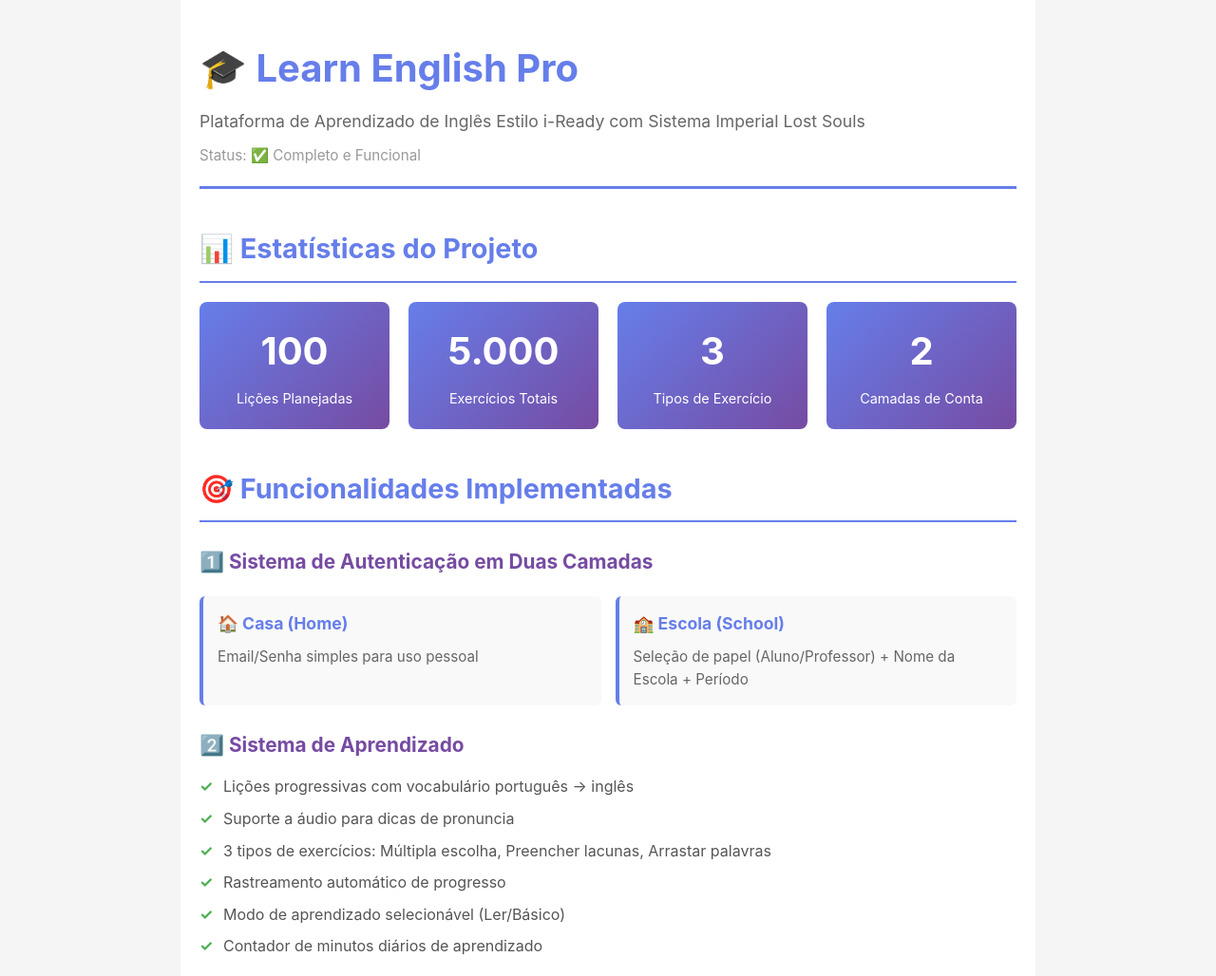
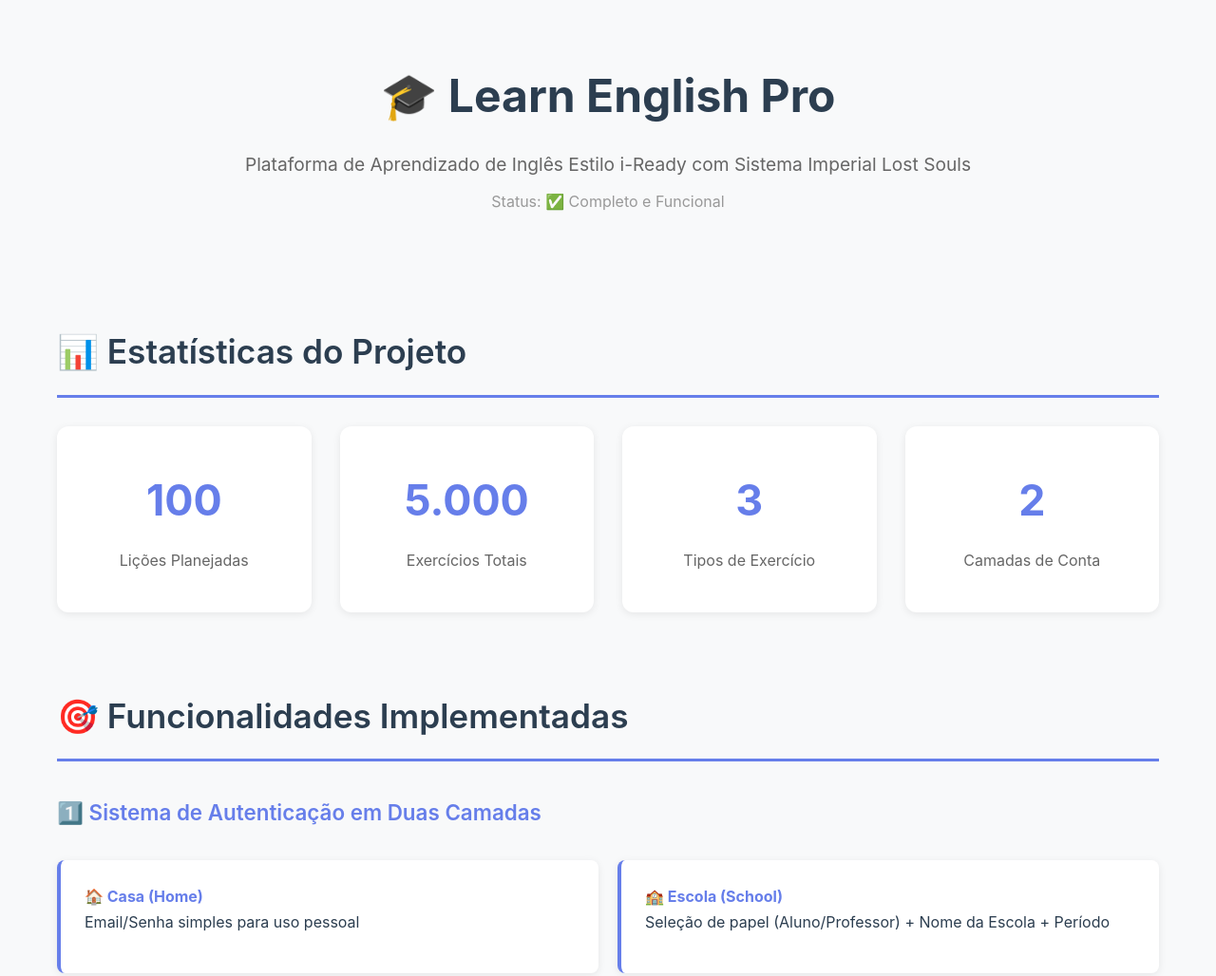
Before and after one commit to Goreowner/gorebannedsit, a plain HTML site: page index.html in a window 1280 px wide. Shown: the top 1028 px of the page at 95% size. Drawn offline with Linux system fonts and the light colour scheme.

Commit message:
Update index.html

```diff
--- a/index.html
+++ b/index.html
@@ -5,260 +5,66 @@
   <meta name="viewport" content="width=device-width, initial-scale=1.0">
   <title>Learn English Pro - Documentação Completa</title>
   <style>
-    * {
-      margin: 0;
-      padding: 0;
-      box-sizing: border-box;
-    }
-
-    body {
-      font-family: -apple-system, BlinkMacSystemFont, 'Segoe UI', 'Roboto', 'Oxygen', 'Ubuntu', 'Cantarell', sans-serif;
-      background-color: #f5f5f5;
-      color: #333;
-      line-height: 1.6;
-    }
-
-    .container {
-      max-width: 900px;
-      margin: 0 auto;
-      padding: 40px 20px;
-      background: white;
-      min-height: 100vh;
-    }
-
-    header {
-      margin-bottom: 40px;
-      padding-bottom: 20px;
-      border-bottom: 3px solid #667eea;
-    }
-
-    h1 {
-      font-size: 2.5em;
-      margin-bottom: 10px;
-      color: #667eea;
-    }
-
-    .subtitle {
-      font-size: 1.1em;
-      color: #666;
-      margin-bottom: 5px;
-    }
-
-    .status {
-      font-size: 0.95em;
-      color: #999;
-      margin-top: 10px;
-    }
-
-    h2 {
-      font-size: 1.8em;
-      margin-top: 40px;
-      margin-bottom: 20px;
-      color: #667eea;
-      border-bottom: 2px solid #667eea;
-      padding-bottom: 10px;
-    }
-
-    h3 {
-      font-size: 1.3em;
-      margin-top: 25px;
-      margin-bottom: 15px;
-      color: #764ba2;
-    }
-
-    .section {
-      margin-bottom: 40px;
-    }
-
-    .stats-grid {
-      display: grid;
-      grid-template-columns: repeat(auto-fit, minmax(200px, 1fr));
-      gap: 20px;
-      margin: 20px 0;
-    }
-
-    .stat-item {
-      background: linear-gradient(135deg, #667eea 0%, #764ba2 100%);
-      color: white;
-      padding: 20px;
-      border-radius: 8px;
-      text-align: center;
-    }
-
-    .stat-number {
-      font-size: 2.5em;
-      font-weight: bold;
-      display: block;
-      margin-bottom: 5px;
-    }
-
-    .stat-label {
-      font-size: 0.9em;
-    }
-
-    .feature-grid {
-      display: grid;
-      grid-template-columns: repeat(auto-fit, minmax(250px, 1fr));
-      gap: 15px;
-      margin: 20px 0;
-    }
-
-    .feature-card {
-      background: #f9f9f9;
-      padding: 15px;
-      border-radius: 6px;
-      border-left: 4px solid #667eea;
-    }
-
-    .feature-card h4 {
-      color: #667eea;
-      margin-bottom: 8px;
-      font-size: 1.1em;
-    }
-
-    .feature-card p {
-      color: #666;
-      font-size: 0.95em;
-    }
-
-    ul {
-      margin-left: 20px;
-      margin-bottom: 15px;
-    }
-
-    li {
-      margin-bottom: 8px;
-      color: #555;
-    }
-
-    table {
-      width: 100%;
-      border-collapse: collapse;
-      margin: 20px 0;
-      font-size: 0.95em;
-    }
-
-    th {
-      background: #667eea;
-      color: white;
-      padding: 12px;
-      text-align: left;
-      font-weight: 600;
-    }
-
-    td {
-      padding: 10px 12px;
-      border-bottom: 1px solid #ddd;
-    }
-
-    tr:hover {
-      background: #f9f9f9;
-    }
-
-    .code-block {
-      background: #f5f5f5;
-      border-left: 4px solid #667eea;
-      padding: 15px;
-      margin: 15px 0;
-      border-radius: 4px;
-      font-family: 'Courier New', monospace;
-      font-size: 0.9em;
-      overflow-x: auto;
-    }
-
-    .highlight {
-      background: #fffbf0;
-      border-left: 4px solid #ffc107;
-      padding: 15px;
-      margin: 15px 0;
-      border-radius: 4px;
-    }
-
-    .highlight strong {
-      color: #667eea;
-    }
-
-    ol {
-      margin-left: 25px;
-      margin-bottom: 15px;
-    }
-
-    ol li {
-      margin-bottom: 10px;
-    }
-
-    footer {
-      margin-top: 60px;
-      padding-top: 20px;
-      border-top: 2px solid #ddd;
-      text-align: center;
-      color: #999;
-      font-size: 0.95em;
-    }
-
-    .checklist {
-      list-style: none;
-      margin-left: 0;
-    }
-
-    .checklist li {
-      padding-left: 25px;
-      position: relative;
-      margin-bottom: 8px;
-    }
-
-    .checklist li:before {
-      content: "✓";
-      position: absolute;
-      left: 0;
-      color: #4caf50;
-      font-weight: bold;
-    }
+    * { margin: 0; padding: 0; box-sizing: border-box; }
+    body { font-family: -apple-system, BlinkMacSystemFont, 'Segoe UI', sans-serif; background: #f8f9fa; color: #2c3e50; line-height: 1.7; }
+    .wrapper { max-width: 1200px; margin: 0 auto; padding: 60px 20px; }
+    header { text-align: center; margin-bottom: 60px; padding-bottom: 40px; }
+    h1 { font-size: 3em; margin-bottom: 15px; font-weight: 700; }
+    .subtitle { font-size: 1.2em; color: #666; margin-bottom: 10px; }
+    .status { font-size: 1em; color: #999; }
+    .stats-container { display: grid; grid-template-columns: repeat(auto-fit, minmax(200px, 1fr)); gap: 30px; margin-bottom: 80px; }
+    .stat-card { background: white; padding: 40px 30px; border-radius: 12px; text-align: center; box-shadow: 0 2px 8px rgba(0,0,0,0.08); transition: transform 0.3s ease; }
+    .stat-card:hover { transform: translateY(-5px); }
+    .stat-number { font-size: 2.8em; font-weight: 700; color: #667eea; display: block; margin-bottom: 12px; }
+    .stat-label { font-size: 1em; color: #666; }
+    h2 { font-size: 2.2em; margin-top: 60px; margin-bottom: 30px; font-weight: 600; padding-bottom: 15px; border-bottom: 3px solid #667eea; }
+    h3 { font-size: 1.4em; margin-top: 35px; margin-bottom: 20px; color: #667eea; font-weight: 600; }
+    h4 { color: #667eea; margin-top: 20px; }
+    p { margin-bottom: 15px; }
+    ul, ol { margin-left: 25px; margin-bottom: 20px; }
+    li { margin-bottom: 10px; }
+    table { width: 100%; border-collapse: collapse; margin: 30px 0; background: white; border-radius: 8px; overflow: hidden; box-shadow: 0 2px 8px rgba(0,0,0,0.08); }
+    thead { background-color: #667eea; color: white; }
+    th { padding: 15px; text-align: left; font-weight: 600; }
+    td { padding: 15px; border-bottom: 1px solid #e9ecef; }
+    tbody tr:hover { background-color: #f8f9fa; }
+    .code-block { background: #f5f5f5; border-left: 4px solid #667eea; padding: 20px; margin: 20px 0; border-radius: 6px; font-family: 'Courier New', monospace; font-size: 0.9em; overflow-x: auto; line-height: 1.5; }
+    .feature-grid { display: grid; grid-template-columns: repeat(auto-fit, minmax(280px, 1fr)); gap: 20px; margin: 30px 0; }
+    .feature-box { background: white; padding: 25px; border-radius: 8px; border-left: 4px solid #667eea; box-shadow: 0 2px 8px rgba(0,0,0,0.08); }
+    .feature-box h4 { margin-top: 0; }
+    .checklist { list-style: none; margin-left: 0; }
+    .checklist li { padding-left: 30px; position: relative; margin-bottom: 12px; }
+    .checklist li:before { content: "✓"; position: absolute; left: 0; color: #28a745; font-weight: bold; font-size: 1.1em; }
+    .highlight { background: #fffbf0; border-left: 4px solid #ffc107; padding: 25px; margin: 30px 0; border-radius: 6px; }
+    footer { margin-top: 80px; padding-top: 40px; border-top: 2px solid #e9ecef; text-align: center; color: #999; }
+    section { margin-bottom: 60px; }
   </style>
 </head>
 <body>
-  <div class="container">
+  <div class="wrapper">
     <header>
       <h1>🎓 Learn English Pro</h1>
       <p class="subtitle">Plataforma de Aprendizado de Inglês Estilo i-Ready com Sistema Imperial Lost Souls</p>
       <p class="status">Status: ✅ Completo e Funcional</p>
     </header>
 
-    <div class="section">
+    <section>
       <h2>📊 Estatísticas do Projeto</h2>
-      <div class="stats-grid">
-        <div class="stat-item">
-          <span class="stat-number">100</span>
-          <span class="stat-label">Lições Planejadas</span>
-        </div>
-        <div class="stat-item">
-          <span class="stat-number">5.000</span>
-          <span class="stat-label">Exercícios Totais</span>
-        </div>
-        <div class="stat-item">
-          <span class="stat-number">3</span>
-          <span class="stat-label">Tipos de Exercício</span>
-        </div>
-        <div class="stat-item">
-          <span class="stat-number">2</span>
-          <span class="stat-label">Camadas de Conta</span>
-        </div>
+      <div class="stats-container">
+        <div class="stat-card"><span class="stat-number">100</span><span class="stat-label">Lições Planejadas</span></div>
+        <div class="stat-card"><span class="stat-number">5.000</span><span class="stat-label">Exercícios Totais</span></div>
+        <div class="stat-card"><span class="stat-number">3</span><span class="stat-label">Tipos de Exercício</span></div>
+        <div class="stat-card"><span class="stat-number">2</span><span class="stat-label">Camadas de Conta</span></div>
       </div>
-    </div>
+    </section>
 
-    <div class="section">
+    <section>
       <h2>🎯 Funcionalidades Implementadas</h2>
 
       <h3>1️⃣ Sistema de Autenticação em Duas Camadas</h3>
       <div class="feature-grid">
-        <div class="feature-card">
-          <h4>🏠 Casa (Home)</h4>
-          <p>Email/Senha simples para uso pessoal</p>
-        </div>
-        <div class="feature-card">
-          <h4>🏫 Escola (School)</h4>
-          <p>Seleção de papel (Aluno/Professor) + Nome da Escola + Período</p>
-        </div>
+        <div class="feature-box"><h4>🏠 Casa (Home)</h4><p>Email/Senha simples para uso pessoal</p></div>
+        <div class="feature-box"><h4>🏫 Escola (School)</h4><p>Seleção de papel (Aluno/Professor) + Nome da Escola + Período</p></div>
       </div>
 
       <h3>2️⃣ Sistema de Aprendizado</h3>
@@ -299,34 +105,12 @@
 
       <h3>Tipos de Hospedagem Imperial</h3>
       <table>
-        <thead>
-          <tr>
-            <th>Tipo</th>
-            <th>Descrição</th>
-            <th>Recursos</th>
-          </tr>
-        </thead>
+        <thead><tr><th>Tipo</th><th>Descrição</th><th>Recursos</th></tr></thead>
         <tbody>
-          <tr>
-            <td>🚀 Linguagem</td>
-            <td>Escolher linguagem de programação</td>
-            <td>Python, Node.js, Go, Rust, Java, C/C++, PHP, Ruby, C#/.NET, Perl</td>
-          </tr>
-          <tr>
-            <td>💬 WhatsApp</td>
-            <td>Bots WhatsApp automatizados</td>
-            <td>WhatsApp Web, Meta API, Twilio, Baileys</td>
-          </tr>
-          <tr>
-            <td>🤖 Telegram</td>
-            <td>Bots Telegram poderosos</td>
-            <td>Python Bot, Aiogram, Telegraf, Telebot</td>
-          </tr>
-          <tr>
-            <td>⚡ API</td>
-            <td>APIs REST/GraphQL</td>
-            <td>Express.js, FastAPI, Django REST, Flask, Go Gin, Spring Boot</td>
-          </tr>
+          <tr><td>🚀 Linguagem</td><td>Escolher linguagem de programação</td><td>Python, Node.js, Go, Rust, Java, C/C++, PHP, Ruby, C#/.NET, Perl</td></tr>
+          <tr><td>💬 WhatsApp</td><td>Bots WhatsApp automatizados</td><td>WhatsApp Web, Meta API, Twilio, Baileys</td></tr>
+          <tr><td>🤖 Telegram</td><td>Bots Telegram poderosos</td><td>Python Bot, Aiogram, Telegraf, Telebot</td></tr>
+          <tr><td>⚡ API</td><td>APIs REST/GraphQL</td><td>Express.js, FastAPI, Django REST, Flask, Go Gin, Spring Boot</td></tr>
         </tbody>
       </table>
 
@@ -342,9 +126,9 @@
         <li>Informações de hospedagem, versão, uptime, CPU</li>
         <li>Efeitos visuais com lobos animados 🐺</li>
       </ul>
-    </div>
+    </section>
 
-    <div class="section">
+    <section>
       <h2>🎨 Design & Temas</h2>
 
       <h3>Tema Padrão (Thanksgiving)</h3>
@@ -365,9 +149,9 @@
         <li>Elementos visuais secretos e privados</li>
         <li>Cards com borders purple e fundo escuro</li>
       </ul>
-    </div>
+    </section>
 
-    <div class="section">
+    <section>
       <h2>🗄️ Estrutura de Banco de Dados</h2>
 
       <h3>Tabelas Implementadas</h3>
@@ -397,150 +181,58 @@
   updatedAt: timestamp
 }
       </div>
-    </div>
+    </section>
 
-    <div class="section">
+    <section>
       <h2>🔧 Endpoints API</h2>
 
       <h3>Autenticação</h3>
       <table>
-        <thead>
-          <tr>
-            <th>Método</th>
-            <th>Endpoint</th>
-            <th>Descrição</th>
-          </tr>
-        </thead>
+        <thead><tr><th>Método</th><th>Endpoint</th><th>Descrição</th></tr></thead>
         <tbody>
-          <tr>
-            <td>POST</td>
-            <td>/api/auth/login</td>
-            <td>Login com email/senha</td>
-          </tr>
-          <tr>
-            <td>POST</td>
-            <td>/api/auth/signup/home</td>
-            <td>Cadastro conta Casa</td>
-          </tr>
-          <tr>
-            <td>POST</td>
-            <td>/api/auth/signup/school</td>
-            <td>Cadastro conta Escola</td>
-          </tr>
-          <tr>
-            <td>GET</td>
-            <td>/api/auth/user</td>
-            <td>Obter usuário logado</td>
-          </tr>
-          <tr>
-            <td>POST</td>
-            <td>/api/auth/logout</td>
-            <td>Fazer logout</td>
-          </tr>
+          <tr><td>POST</td><td>/api/auth/login</td><td>Login com email/senha</td></tr>
+          <tr><td>POST</td><td>/api/auth/signup/home</td><td>Cadastro conta Casa</td></tr>
+          <tr><td>POST</td><td>/api/auth/signup/school</td><td>Cadastro conta Escola</td></tr>
+          <tr><td>GET</td><td>/api/auth/user</td><td>Obter usuário logado</td></tr>
+          <tr><td>POST</td><td>/api/auth/logout</td><td>Fazer logout</td></tr>
         </tbody>
       </table>
 
       <h3>Lições & Progresso</h3>
       <table>
-        <thead>
-          <tr>
-            <th>Método</th>
-            <th>Endpoint</th>
-            <th>Descrição</th>
-          </tr>
-        </thead>
+        <thead><tr><th>Método</th><th>Endpoint</th><th>Descrição</th></tr></thead>
         <tbody>
-          <tr>
-            <td>GET</td>
-            <td>/api/lessons</td>
-            <td>Listar todas as lições</td>
-          </tr>
-          <tr>
-            <td>GET</td>
-            <td>/api/lessons/:id</td>
-            <td>Obter detalhe de uma lição</td>
-          </tr>
-          <tr>
-            <td>POST</td>
-            <td>/api/lessons/:id/complete</td>
-            <td>Marcar lição como completa</td>
-          </tr>
-          <tr>
-            <td>GET</td>
-            <td>/api/progress</td>
-            <td>Obter progresso do usuário</td>
-          </tr>
+          <tr><td>GET</td><td>/api/lessons</td><td>Listar todas as lições</td></tr>
+          <tr><td>GET</td><td>/api/lessons/:id</td><td>Obter detalhe de uma lição</td></tr>
+          <tr><td>POST</td><td>/api/lessons/:id/complete</td><td>Marcar lição como completa</td></tr>
+          <tr><td>GET</td><td>/api/progress</td><td>Obter progresso do usuário</td></tr>
         </tbody>
       </table>
 
       <h3>Guardian</h3>
       <table>
-        <thead>
-          <tr>
-            <th>Método</th>
-            <th>Endpoint</th>
-            <th>Descrição</th>
-          </tr>
-        </thead>
+        <thead><tr><th>Método</th><th>Endpoint</th><th>Descrição</th></tr></thead>
         <tbody>
-          <tr>
-            <td>GET</td>
-            <td>/api/guardian/students</td>
-            <td>Listar alunos do professor</td>
-          </tr>
-          <tr>
-            <td>GET</td>
-            <td>/api/guardian/student/:id/screenshot</td>
-            <td>Obter último screenshot do aluno</td>
-          </tr>
-          <tr>
-            <td>POST</td>
-            <td>/api/guardian/student/:id/screenshot</td>
-            <td>Salvar screenshot</td>
-          </tr>
-          <tr>
-            <td>POST</td>
-            <td>/api/guardian/student/:id/block-site</td>
-            <td>Bloquear site para aluno</td>
-          </tr>
-          <tr>
-            <td>POST</td>
-            <td>/api/guardian/student/:id/unblock-site</td>
-            <td>Desbloquear site para aluno</td>
-          </tr>
-          <tr>
-            <td>GET</td>
-            <td>/api/guardian/student/:id/blocked-sites</td>
-            <td>Listar sites bloqueados</td>
-          </tr>
+          <tr><td>GET</td><td>/api/guardian/students</td><td>Listar alunos do professor</td></tr>
+          <tr><td>GET</td><td>/api/guardian/student/:id/screenshot</td><td>Obter último screenshot do aluno</td></tr>
+          <tr><td>POST</td><td>/api/guardian/student/:id/screenshot</td><td>Salvar screenshot</td></tr>
+          <tr><td>POST</td><td>/api/guardian/student/:id/block-site</td><td>Bloquear site para aluno</td></tr>
+          <tr><td>POST</td><td>/api/guardian/student/:id/unblock-site</td><td>Desbloquear site para aluno</td></tr>
+          <tr><td>GET</td><td>/api/guardian/student/:id/blocked-sites</td><td>Listar sites bloqueados</td></tr>
         </tbody>
       </table>
 
       <h3>Admin</h3>
       <table>
-        <thead>
-          <tr>
-            <th>Método</th>
-            <th>Endpoint</th>
-            <th>Descrição</th>
-          </tr>
-        </thead>
+        <thead><tr><th>Método</th><th>Endpoint</th><th>Descrição</th></tr></thead>
         <tbody>
-          <tr>
-            <td>GET</td>
-            <td>/api/admin/users</td>
-            <td>Listar todos os usuários com progresso</td>
-          </tr>
-          <tr>
-            <td>PATCH</td>
-            <td>/api/admin/users/:id/ban</td>
-            <td>Banir/desbanir usuário</td>
-          </tr>
+          <tr><td>GET</td><td>/api/admin/users</td><td>Listar todos os usuários com progresso</td></tr>
+          <tr><td>PATCH</td><td>/api/admin/users/:id/ban</td><td>Banir/desbanir usuário</td></tr>
         </tbody>
       </table>
-    </div>
+    </section>
 
-    <div class="section">
+    <section>
       <h2>💻 Stack Tecnológico</h2>
 
       <h3>Frontend</h3>
@@ -577,9 +269,9 @@
         <li>TypeScript strict mode</li>
         <li>Logging customizado</li>
       </ul>
-    </div>
+    </section>
 
-    <div class="section">
+    <section>
       <h2>🔐 Segurança</h2>
       <ul class="checklist">
         <li>Senhas hasheadas com bcrypt</li>
@@ -591,9 +283,9 @@
         <li>Ban check no login</li>
         <li>Teacher-student verification para Guardian</li>
       </ul>
-    </div>
+    </section>
 
-    <div class="section">
+    <section>
       <h2>🌐 Fluxos de Usuário</h2>
 
       <h3>Novo Usuário Casa</h3>
@@ -641,74 +333,28 @@
         <li>Usa console, upload de arquivos, toggle ON/OFF</li>
         <li>Clica "Sair do Imperial" para fazer logout</li>
       </ol>
-    </div>
+    </section>
 
-    <div class="section">
+    <section>
       <h2>📱 Páginas Implementadas</h2>
       <table>
-        <thead>
-          <tr>
-            <th>Página</th>
-            <th>Rota</th>
-            <th>Funcionalidade</th>
-          </tr>
-        </thead>
+        <thead><tr><th>Página</th><th>Rota</th><th>Funcionalidade</th></tr></thead>
         <tbody>
-          <tr>
-            <td>Login</td>
-            <td>/</td>
-            <td>Autenticação, opção Imperial</td>
-          </tr>
-          <tr>
-            <td>Signup</td>
-            <td>/signup</td>
-            <td>Cadastro Casa/Escola com roles</td>
-          </tr>
-          <tr>
-            <td>Mode Selector</td>
-            <td>/mode-selector</td>
-            <td>Escolher Ler ou Básico</td>
-          </tr>
-          <tr>
-            <td>Home</td>
-            <td>/</td>
-            <td>Dashboard com lições, stats, badges</td>
-          </tr>
-          <tr>
-            <td>Lessons</td>
-            <td>/lessons</td>
-            <td>Listagem de todas as lições</td>
-          </tr>
-          <tr>
-            <td>Lesson Player</td>
-            <td>/lesson/:id</td>
-            <td>Executor de lição interativa</td>
-          </tr>
-          <tr>
-            <td>Admin</td>
-            <td>/admin</td>
-            <td>Gerenciar usuários (ban/unban)</td>
-          </tr>
-          <tr>
-            <td>Guardian</td>
-            <td>/guardian</td>
-            <td>Monitoramento de alunos</td>
-          </tr>
-          <tr>
-            <td>Imperial</td>
-            <td>/imperial</td>
-            <td>Hosting system principal</td>
-          </tr>
-          <tr>
-            <td>Hosting Server</td>
-            <td>/hosting-server</td>
-            <td>Console, files, ON/OFF toggle</td>
-          </tr>
+          <tr><td>Login</td><td>/</td><td>Autenticação, opção Imperial</td></tr>
+          <tr><td>Signup</td><td>/signup</td><td>Cadastro Casa/Escola com roles</td></tr>
+          <tr><td>Mode Selector</td><td>/mode-selector</td><td>Escolher Ler ou Básico</td></tr>
+          <tr><td>Home</td><td>/</td><td>Dashboard com lições, stats, badges</td></tr>
+          <tr><td>Lessons</td><td>/lessons</td><td>Listagem de todas as lições</td></tr>
+          <tr><td>Lesson Player</td><td>/lesson/:id</td><td>Executor de lição interativa</td></tr>
+          <tr><td>Admin</td><td>/admin</td><td>Gerenciar usuários (ban/unban)</td></tr>
+          <tr><td>Guardian</td><td>/guardian</td><td>Monitoramento de alunos</td></tr>
+          <tr><td>Imperial</td><td>/imperial</td><td>Hosting system principal</td></tr>
+          <tr><td>Hosting Server</td><td>/hosting-server</td><td>Console, files, ON/OFF toggle</td></tr>
         </tbody>
       </table>
-    </div>
+    </section>
 
-    <div class="section">
+    <section>
       <h2>📝 Funcionalidades Completadas</h2>
       <ul class="checklist">
         <li>Campos ao schema - accountType, role, schoolName, classPeriod</li>
@@ -732,9 +378,9 @@
         <li>Verificação de todos os endpoints</li>
         <li>Documentação completa do projeto</li>
       </ul>
-    </div>
+    </section>
 
-    <div class="section">
+    <section>
       <h2>🚀 Começar a Usar</h2>
 
       <h3>Contas de Teste</h3>
@@ -760,9 +406,9 @@
         <li><strong>Acessar Admin:</strong> Usar conta ycarosousaferreira@gmail.com</li>
         <li><strong>Acessar Imperial:</strong> Digite nick autorizado no login</li>
       </ol>
-    </div>
+    </section>
 
-    <div class="section">
+    <section>
       <h2>✨ Destaques Técnicos</h2>
       <ul class="checklist">
         <li>Sistema de autenticação dual (email/password + Replit Auth)</li>
@@ -777,34 +423,22 @@
         <li>PostgreSQL para persistência</li>
         <li>Hot reload em desenvolvimento</li>
       </ul>
-    </div>
+    </section>
 
-    <div class="section">
+    <section>
       <h2>📊 Métricas do Projeto</h2>
-      <div class="stats-grid">
-        <div class="stat-item">
-          <span class="stat-number">10</span>
-          <span class="stat-label">Páginas</span>
-        </div>
-        <div class="stat-item">
-          <span class="stat-number">20+</span>
-          <span class="stat-label">Endpoints API</span>
-        </div>
-        <div class="stat-item">
-          <span class="stat-number">6</span>
-          <span class="stat-label">Tabelas BD</span>
-        </div>
-        <div class="stat-item">
-          <span class="stat-number">50+</span>
-          <span class="stat-label">Componentes</span>
-        </div>
+      <div class="stats-container">
+        <div class="stat-card"><span class="stat-number">10</span><span class="stat-label">Páginas</span></div>
+        <div class="stat-card"><span class="stat-number">20+</span><span class="stat-label">Endpoints API</span></div>
+        <div class="stat-card"><span class="stat-number">6</span><span class="stat-label">Tabelas BD</span></div>
+        <div class="stat-card"><span class="stat-number">50+</span><span class="stat-label">Componentes</span></div>
       </div>
-    </div>
+    </section>
 
     <footer>
       <p><strong>Learn English Pro</strong> - Plataforma de Aprendizado de Inglês</p>
       <p>Construído com React, TypeScript, Express, PostgreSQL e muito ❤️</p>
-      <p style="margin-top: 10px;">Projeto Completo | Todos os Recursos Funcionando | Pronto para Produção</p>
+      <p style="margin-top: 20px;">Projeto Completo | Todos os Recursos Funcionando | Pronto para Produção</p>
       <p style="margin-top: 15px; font-weight: bold; color: #667eea;">✨ Projeto Finalizado e Documentado ✨</p>
     </footer>
   </div>
```
